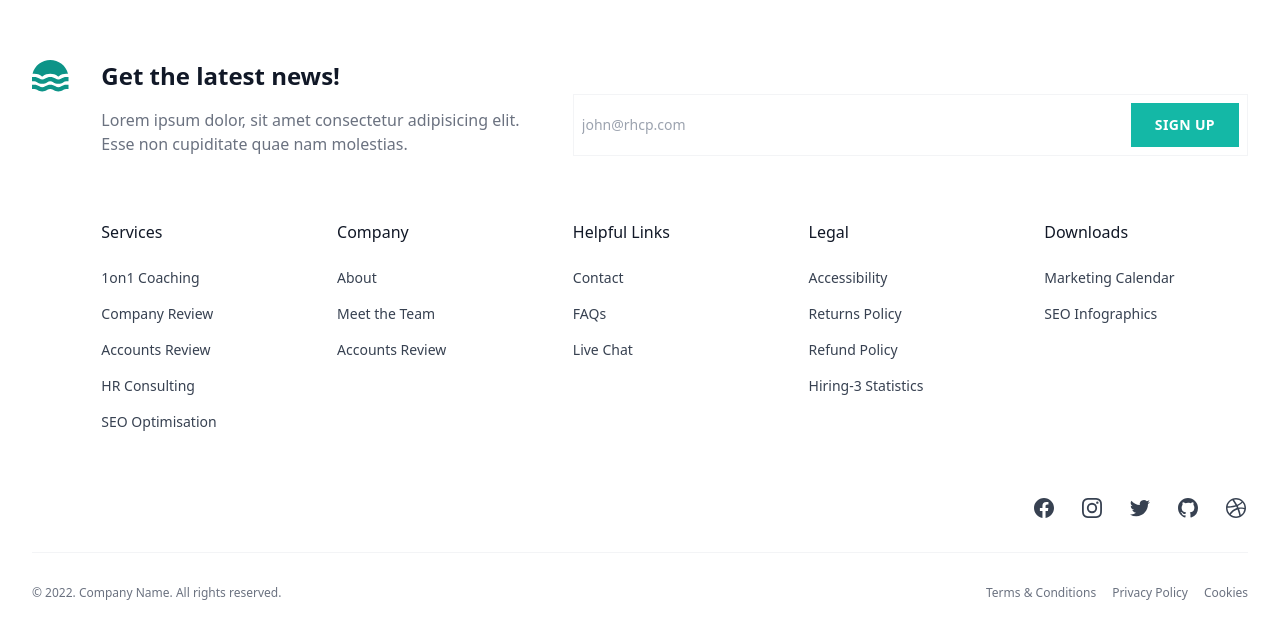
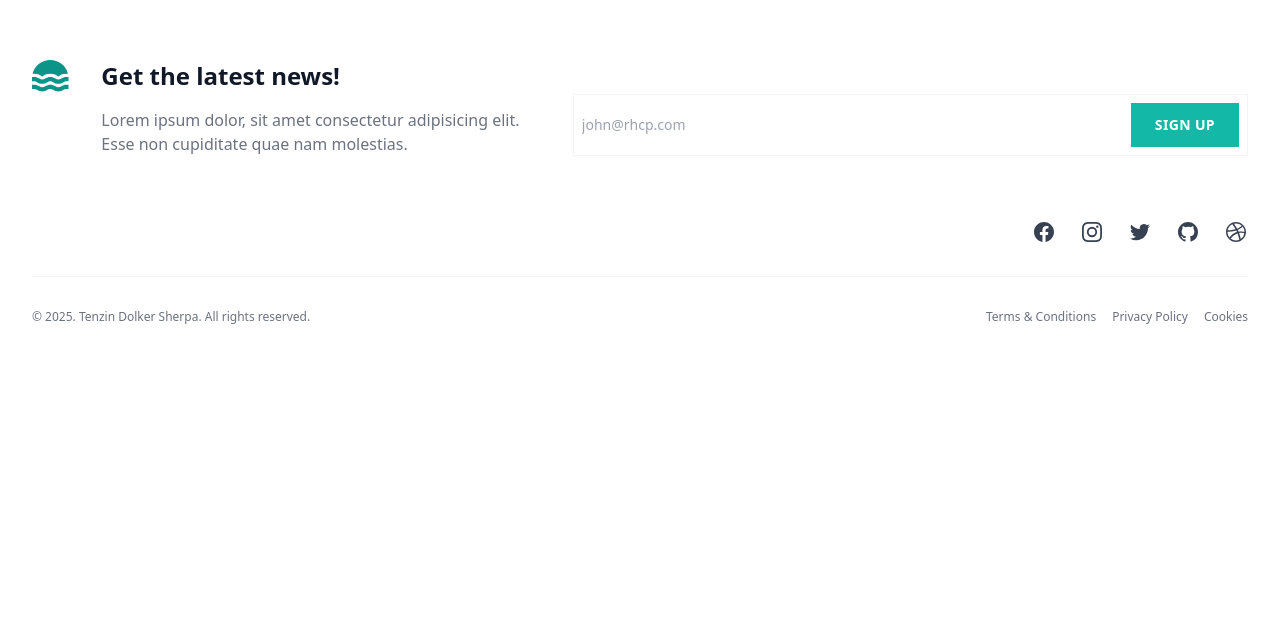
Before and after one commit to Tenzin-blip/task-tracker, a React (Create React App) app in the folder task-tracker-frontend/: page / in a window 1280 px wide. Shown: the part 804-1442 px from the top of the page. After the commit the page ends 1193 px from the top, so only its background shows below. Built offline with nearby package versions, Linux system fonts and the light colour scheme.

Commit message:
Removed unwanted contents

```diff
--- a/task-tracker-frontend/src/components/Footer.jsx
+++ b/task-tracker-frontend/src/components/Footer.jsx
@@ -50,105 +50,9 @@ const Footer = () => {
               </form>
             </div>
 
-            <div className="col-span-2 sm:col-span-1">
-              <p className="font-medium text-gray-900">Services</p>
 
-              <ul className="mt-6 space-y-4 text-sm">
-                <li>
-                  <a href="#" className="text-gray-700 transition hover:opacity-75"> 1on1 Coaching </a>
-                </li>
 
-                <li>
-                  <a href="#" className="text-gray-700 transition hover:opacity-75"> Company Review </a>
-                </li>
 
-                <li>
-                  <a href="#" className="text-gray-700 transition hover:opacity-75"> Accounts Review </a>
-                </li>
-
-                <li>
-                  <a href="#" className="text-gray-700 transition hover:opacity-75"> HR Consulting </a>
-                </li>
-
-                <li>
-                  <a href="#" className="text-gray-700 transition hover:opacity-75"> SEO Optimisation </a>
-                </li>
-              </ul>
-            </div>
-
-            <div className="col-span-2 sm:col-span-1">
-              <p className="font-medium text-gray-900">Company</p>
-
-              <ul className="mt-6 space-y-4 text-sm">
-                <li>
-                  <a href="#" className="text-gray-700 transition hover:opacity-75"> About </a>
-                </li>
-
-                <li>
-                  <a href="#" className="text-gray-700 transition hover:opacity-75"> Meet the Team </a>
-                </li>
-
-                <li>
-                  <a href="#" className="text-gray-700 transition hover:opacity-75"> Accounts Review </a>
-                </li>
-              </ul>
-            </div>
-
-            <div className="col-span-2 sm:col-span-1">
-              <p className="font-medium text-gray-900">Helpful Links</p>
-
-              <ul className="mt-6 space-y-4 text-sm">
-                <li>
-                  <a href="#" className="text-gray-700 transition hover:opacity-75"> Contact </a>
-                </li>
-
-                <li>
-                  <a href="#" className="text-gray-700 transition hover:opacity-75"> FAQs </a>
-                </li>
-
-                <li>
-                  <a href="#" className="text-gray-700 transition hover:opacity-75"> Live Chat </a>
-                </li>
-              </ul>
-            </div>
-
-            <div className="col-span-2 sm:col-span-1">
-              <p className="font-medium text-gray-900">Legal</p>
-
-              <ul className="mt-6 space-y-4 text-sm">
-                <li>
-                  <a href="#" className="text-gray-700 transition hover:opacity-75"> Accessibility </a>
-                </li>
-
-                <li>
-                  <a href="#" className="text-gray-700 transition hover:opacity-75"> Returns Policy </a>
-                </li>
-
-                <li>
-                  <a href="#" className="text-gray-700 transition hover:opacity-75"> Refund Policy </a>
-                </li>
-
-                <li>
-                  <a href="#" className="text-gray-700 transition hover:opacity-75">
-                    Hiring-3 Statistics
-                  </a>
-                </li>
-              </ul>
-            </div>
-
-            <div className="col-span-2 sm:col-span-1">
-              <p className="font-medium text-gray-900">Downloads</p>
-
-              <ul className="mt-6 space-y-4 text-sm">
-                <li>
-                  <a href="#" className="text-gray-700 transition hover:opacity-75"> Marketing Calendar </a>
-                </li>
-
-                <li>
-                  <a href="#" className="text-gray-700 transition hover:opacity-75"> SEO Infographics </a>
-                </li>
-              </ul>
-            </div>
 
             <ul className="col-span-2 flex justify-start gap-6 lg:col-span-5 lg:justify-end">
               <li>
@@ -249,7 +153,7 @@ const Footer = () => {
 
         <div className="mt-8 border-t border-gray-100 pt-8">
           <div className="sm:flex sm:justify-between">
-            <p className="text-xs text-gray-500">&copy; 2022. Company Name. All rights reserved.</p>
+            <p className="text-xs text-gray-500">&copy; 2025. Tenzin Dolker Sherpa. All rights reserved.</p>
 
             <ul className="mt-8 flex flex-wrap justify-start gap-4 text-xs sm:mt-0 lg:justify-end">
               <li>
--- a/task-tracker-frontend/src/components/Header.jsx
+++ b/task-tracker-frontend/src/components/Header.jsx
@@ -30,18 +30,6 @@ const Header = () => {
                 <li>
                   <a className="text-gray-500 transition hover:text-gray-500/75" href="#"> About </a>
                 </li>
-
-                <li>
-                  <a className="text-gray-500 transition hover:text-gray-500/75" href="#"> History </a>
-                </li>
-
-                <li>
-                  <a className="text-gray-500 transition hover:text-gray-500/75" href="#"> Services </a>
-                </li>
-
-                <li>
-                  <a className="text-gray-500 transition hover:text-gray-500/75" href="#"> Blog </a>
-                </li>
               </ul>
             </nav>
 
@@ -72,22 +60,6 @@ const Header = () => {
                       role="menuitem"
                     >
                       My profile
-                    </a>
-
-                    <a
-                      href="#"
-                      className="block rounded-lg px-4 py-2 text-sm text-gray-500 hover:bg-gray-50 hover:text-gray-700"
-                      role="menuitem"
-                    >
-                      Billing summary
-                    </a>
-
-                    <a
-                      href="#"
-                      className="block rounded-lg px-4 py-2 text-sm text-gray-500 hover:bg-gray-50 hover:text-gray-700"
-                      role="menuitem"
-                    >
-                      Team settings
                     </a>
                   </div>
 
```
